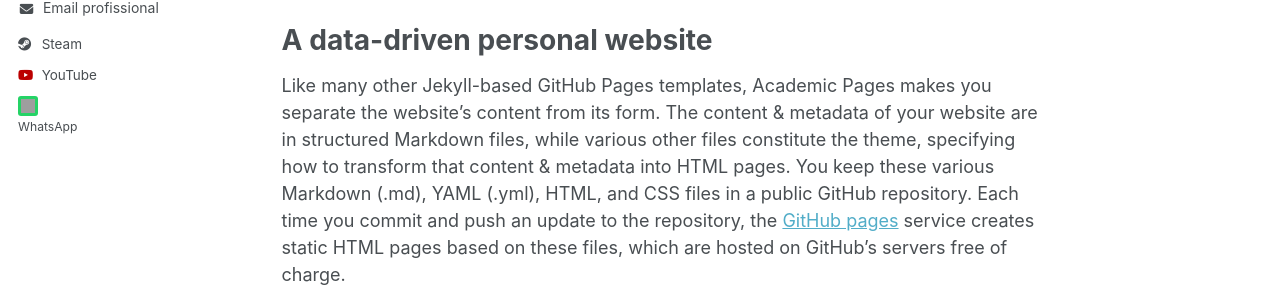
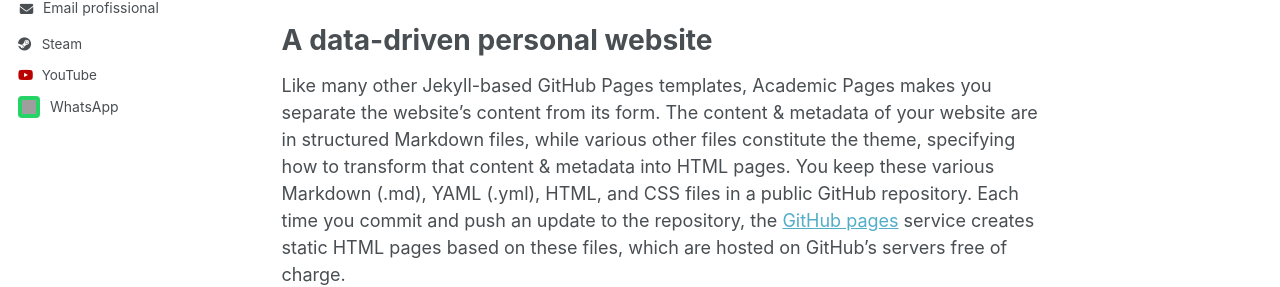
Before and after one commit to felipebrasilblog/felipebrasilprofile.github.io, a Jekyll site: the page built from _pages/about.md, in a window 1280 px wide. Shown: the part 464-751 px from the top of the page. Built offline with Jekyll 4.4.1, drawn with Linux system fonts in a browser that asks for light colours; a script bundle is joined from its source files by our own code; library files that are not in the unit come from our copies; grey boxes are pictures that could not be loaded.

Commit message:
Update author-profile.html

```diff
--- a/_includes/author-profile.html
+++ b/_includes/author-profile.html
@@ -179,29 +179,37 @@
       {% endif %}
 {% if author.whatsapp %}
  <style>
+  /* Container principal do link */
   .sidebar-whatsapp-item {
-      display: flex;
-      align-items: center;
-      padding: 5px 0;
+    display: flex !important;      /* Força o alinhamento em linha */
+    align-items: center !important; /* Centraliza verticalmente o ícone e o texto */
     text-decoration: none;
+    padding: 4px 0;
     color: inherit;
   }
+
+  /* Bloco verde do ícone */
   .wa-icon-container {
     background-color: #25D366;
-      width: 20px;
-      height: 20px;
-      border-radius: 3px;
+    width: 22px;
+    height: 22px;
+    border-radius: 4px;
     display: flex;
     align-items: center;
     justify-content: center;
-      margin-right: 10px;
+    margin-right: 10px; /* Cria o espaço entre o ícone e o texto à direita */
+    flex-shrink: 0;     /* Impede que o ícone amasse em telas pequenas */
   }
+
   .wa-icon-container img {
     width: 14px;
     height: 14px;
+    display: block;
   }
+
   .wa-text {
-      font-size: 0.9em;
+    font-size: 14px;
+    line-height: 1;
   }
 </style>
 
```
Lines whose indentation alone changed are shown as unchanged.
